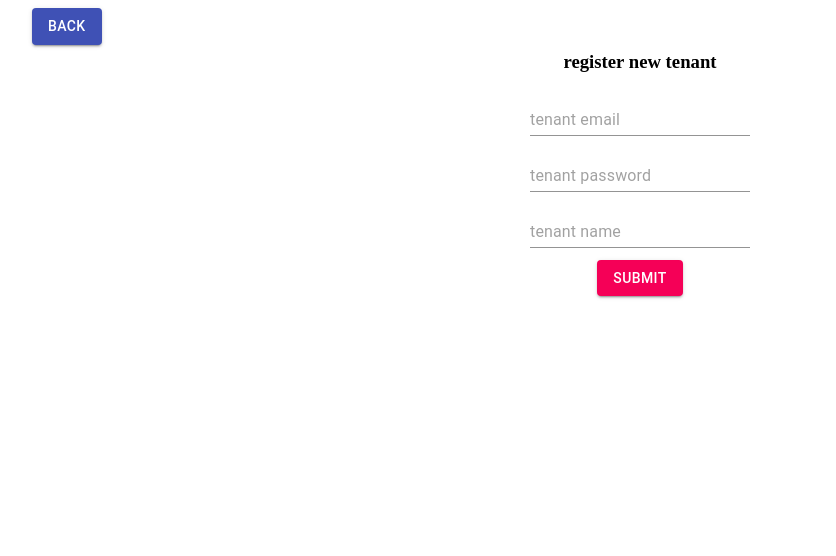
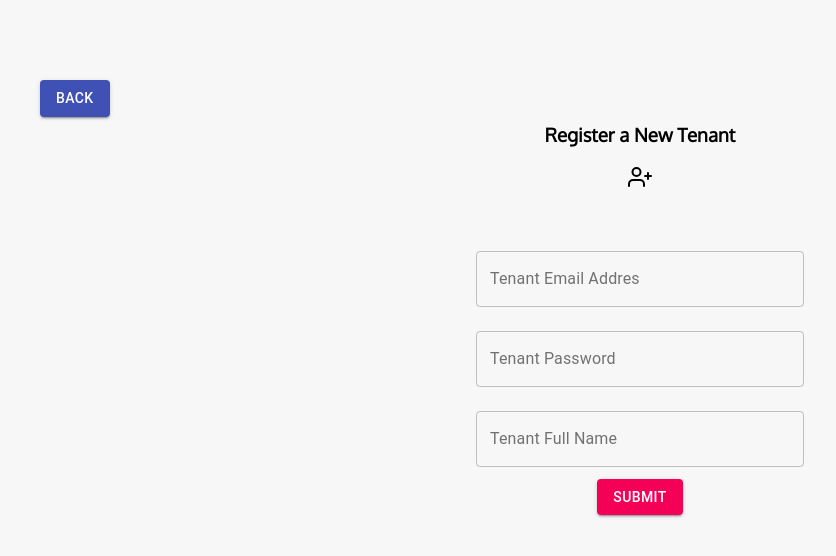
Before and after one commit to simonlally/pkg-management-react, a React (Create React App) app: page /register in a window 1280 px wide. Shown: the top 556 px of the page, without its empty margins (0-836 px from the left). Built offline with nearby package versions, Linux system fonts and the light colour scheme.

Commit message:
styling home, login and manager pages

```diff
--- a/public/index.html
+++ b/public/index.html
@@ -10,6 +10,8 @@
       user's mobile device or desktop. See https://developers.google.com/web/fundamentals/web-app-manifest/
     -->
     <link rel="manifest" href="%PUBLIC_URL%/manifest.json" />
+    <link href="https://fonts.googleapis.com/css?family=Oxygen&display=swap" rel="stylesheet">
+    <link href="https://fonts.googleapis.com/css?family=Mada&display=swap" rel="stylesheet">
     <!--
       Notice the use of %PUBLIC_URL% in the tags above.
       It will be replaced with the URL of the `public` folder during the build.
--- a/src/pages/home.js
+++ b/src/pages/home.js
@@ -5,10 +5,17 @@ import { Link } from "react-router-dom";
 import Button from "@material-ui/core/Button";
 import Grid from "@material-ui/core/Grid";
 import { Package } from "react-feather";
+import Container from '@material-ui/core/Container';
 
 class home extends React.Component {
   render() {
     return (
+      <Container maxWidth="sm" style={{
+        background: '#cbf2fd',
+        paddingTop: '100px',
+        border: '1px solid rgb(226, 226, 243)',
+        marginTop: '100px'
+      }}>
         <Grid
           direction="column"
           alignItems="center"
@@ -17,7 +24,7 @@ class home extends React.Component {
           spacing={3}
         >
           <h1>Linwood Management Home </h1>
-        {<Package />}
+          {<Package size="45" stroke="#d29c9c" fill="#b98324"/>}
           <p>Welcome to the Package Management System</p>
           <p>Tenants and Staff may login below:</p>
           <Button
@@ -25,10 +32,12 @@ class home extends React.Component {
             to="/login"
             color="secondary"
             variant="contained"
+            style={{width: "149px", padding: "14px"}}
           >
             Login
           </Button>
         </Grid>
+      </Container>
     );
   }
 }
--- a/src/pages/login.js
+++ b/src/pages/login.js
@@ -92,6 +92,7 @@ class login extends React.Component {
               label="Email"
               margin="normal"
               onChange={event => this.setState({ email: event.target.value })}
+              variant="outlined"
             />
           </Grid>
           <Grid item xs={12}>
@@ -104,6 +105,7 @@ class login extends React.Component {
               onChange={event =>
                 this.setState({ password: event.target.value })
               }
+              variant="outlined"
             />
           </Grid>
           <Grid item xs={12}>
--- a/src/pages/manager.css
+++ b/src/pages/manager.css
@@ -1,13 +1,22 @@
-/* .container {
-    width: 40%;
-    float: left;
+body {
+  background-color: #f7f7f7;
 }
 
-.container2 {
-
-} */
+h1, h2, h3 {
+  font-family: 'Oxygen', sans-serif;
+  color: '#20405d';
+}
 
 .container .btn {
   width: 300px;
   height: 70px;
 }
+
+p {
+  font-family: 'Mada', sans-serif;
+  color: #423d3d;
+}
+
+.container input {
+  width: 300px;
+}
--- a/src/pages/manager.js
+++ b/src/pages/manager.js
@@ -34,7 +34,7 @@ class manager extends React.Component {
             spacing={3}
           >
             <h1>Linwood Management Frontdesk</h1>
-            <Package/>
+            <Package />
             <h2>Package Management System</h2>
             <Grid item xs={12}>
               <Button className="btn"
--- a/src/pages/newPackage.js
+++ b/src/pages/newPackage.js
@@ -53,7 +53,7 @@ class newPackage extends React.Component {
 
   render() {
     return (
-      <div>
+      <div className="container">
         <NotificationContainer />
         {this.state.isSubmitted &&
           NotificationManager.success("New package created successfully")}
@@ -77,15 +77,19 @@ class newPackage extends React.Component {
             <Grid item xs={12}>
               <TextField
                 type="text"
+                label="Tenant Name"
                 placeholder="Tenant Name"
                 onChange={e => this.setState({ tenantName: e.target.value })}
+                variant="outlined"
               />
             </Grid>
             <Grid item xs={12}>
               <TextField
                 type="text"
+                label="Frontdesk Staff Name"
                 placeholder="Frontdesk Staff Name"
                 onChange={e => this.setState({ staffName: e.target.value })}
+                variant="outlined"
               />
             </Grid>
             <Grid item xs={12}>
--- a/src/pages/register.js
+++ b/src/pages/register.js
@@ -6,6 +6,7 @@ import { Link } from "react-router-dom";
 import TextField from "@material-ui/core/TextField";
 import Button from "@material-ui/core/Button";
 import Grid from "@material-ui/core/Grid";
+import { UserPlus } from "react-feather";
 
 import {
   NotificationContainer,
@@ -62,7 +63,7 @@ class register extends React.Component {
 
   render() {
     return (
-      <div>
+      <div className="container">
         <NotificationContainer />
         {this.state.success &&
           NotificationManager.success("New tenant registered successfully")}
@@ -82,17 +83,21 @@ class register extends React.Component {
             justify="center"
             spacing={3}
           >
-            <h3>register new tenant</h3>
-            <Grid item xs={12}>
+            <h3>Register a New Tenant</h3>
+            <UserPlus />
+            <Grid item xs={12} style={{marginTop: "50px"}}>
               <TextField
                 type="text"
                 placeholder="tenant email"
+                label="Tenant Email Addres"
                 onChange={event => this.setState({ email: event.target.value })}
+                variant="outlined"
               />
             </Grid>
             <Grid item xs={12}>
               <TextField
                 type="password"
+                label="Tenant Password"
                 placeholder="tenant password"
                 onChange={event =>
                   this.setState({
@@ -100,15 +105,18 @@ class register extends React.Component {
                     confirmPassword: event.target.value
                   })
                 }
+                variant="outlined"
               />
             </Grid>
             <Grid item xs={12}>
               <TextField
                 type="text"
                 placeholder="tenant name"
+                label="Tenant Full Name"
                 onChange={event =>
                   this.setState({ handle: event.target.value })
                 }
+                variant="outlined"
               />
             </Grid>
             <Button
--- a/src/pages/showPackages.js
+++ b/src/pages/showPackages.js
@@ -109,32 +109,37 @@ class showPackages extends React.Component {
                 <ListItem
                   key={pkg.packageId}
                   style={{
-                    backgroundColor: pkg.isPickedUp ? "aliceblue" : "#ffd70070",
+                    backgroundColor: pkg.isPickedUp ? "#c5e4ff" : "#ffd70070",
                     margin: "15px"
                   }}
                 >
-                  {pkg.isPickedUp && <Check style={{ padding: "12px" }} />}
+                  {pkg.isPickedUp && <Check style={{ padding: "0px 40px" }} />}
                   {!pkg.isPickedUp && (
-                    <button onClick={event => this.updateStatus(event, pkg)}>
-                      received
-                    </button>
+                    <Button
+                    size="small"
+                    variant="contained"
+                    color="primary"
+                    onClick={event => this.updateStatus(event, pkg)} >
+                      Received
+                  </Button>
                   )}
                   <ListItemText
                     primary={pkg.packageDescription}
                     secondary={pkg.receivedAt}
                   />
-                  <p>For tenant: {pkg.tenantName}</p>
+                  <p>For tenant: <strong>{pkg.tenantName}</strong></p>
                   <br />
                   <p> &nbsp; </p>
                   <p> Received by staff: {pkg.staffName}</p>
                   <div className="delete">
-                    <button
+                    <Button
                       onClick={event => {
                         this.delete(event, pkg);
                       }}
+                      color="secondary"
                     >
                       <Trash2 />
-                    </button>
+                    </Button>
                   </div>
                 </ListItem>
               );
```
Lines whose indentation alone changed are shown as unchanged.
